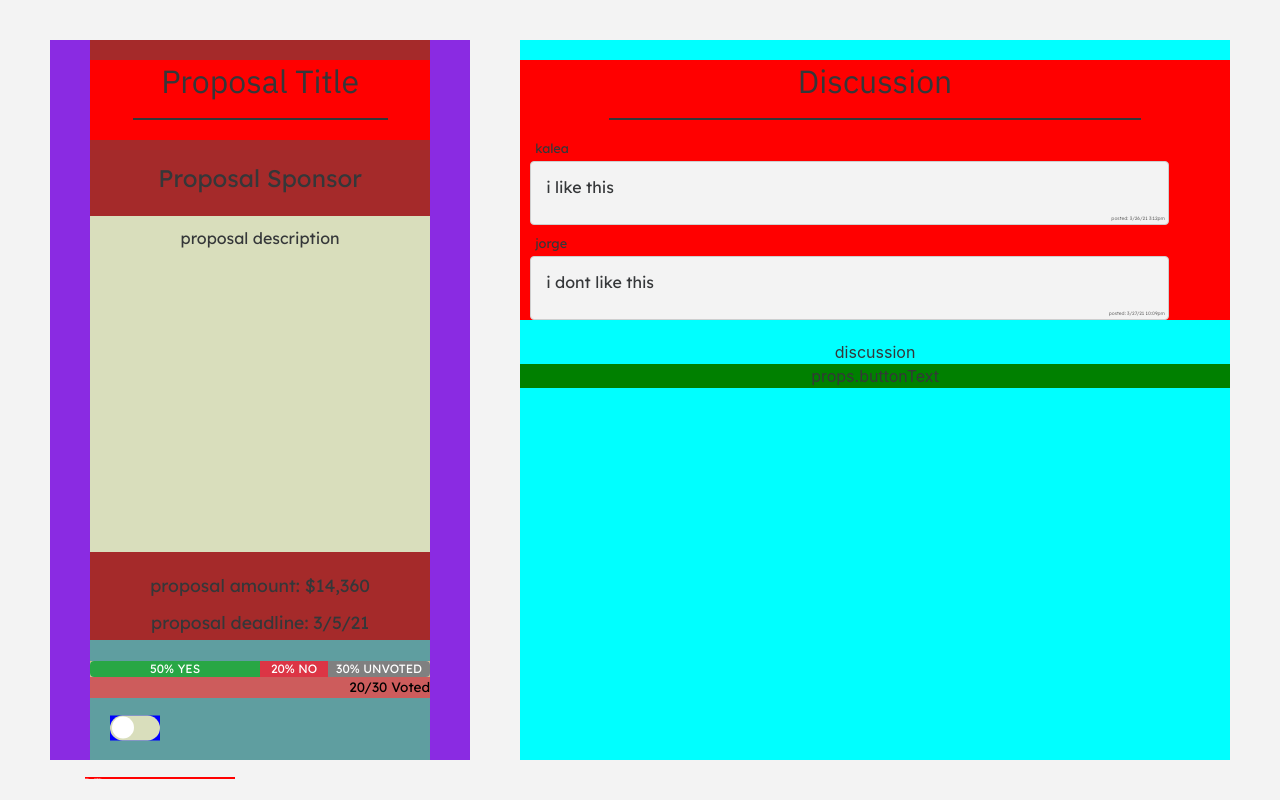
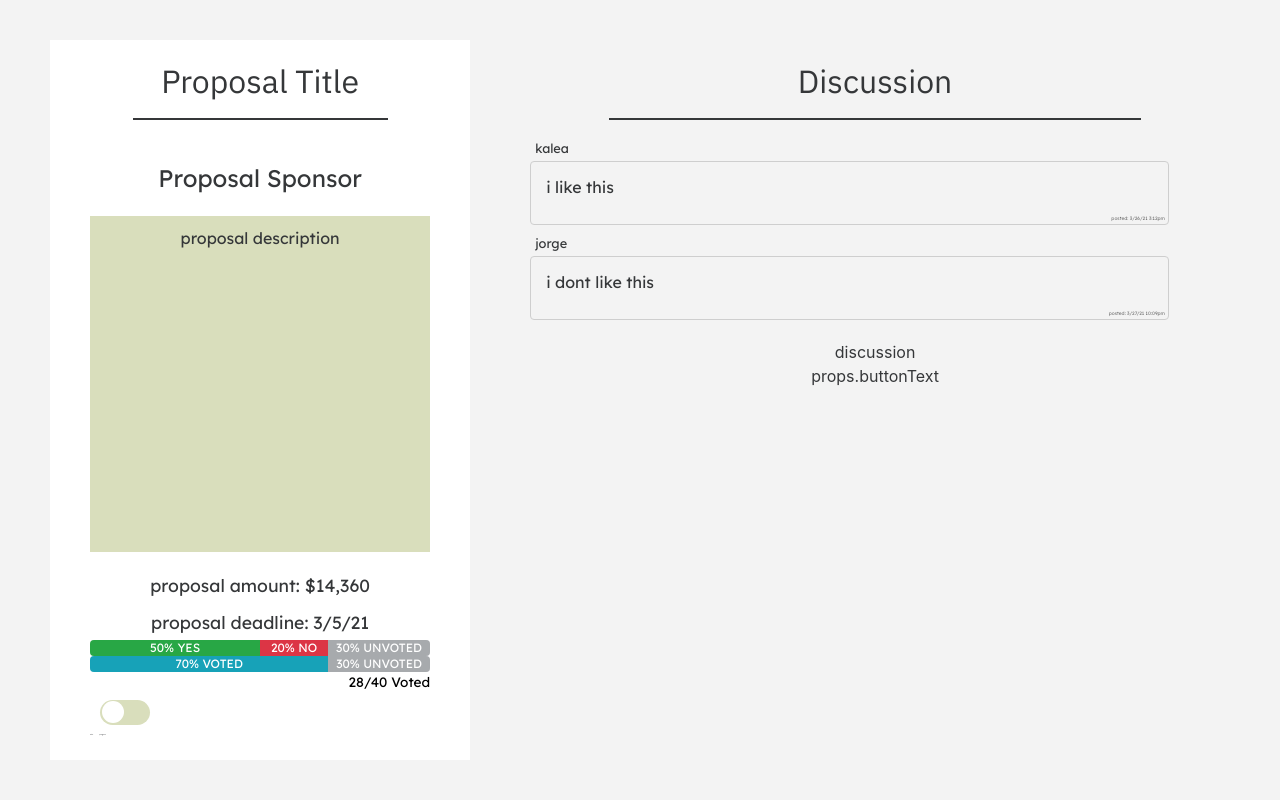
Before and after one commit to codebase-berkeley/tgif-voting-portal, a React (Create React App) app in the folder client/: page / in a window 1280 px wide. Built offline with nearby package versions, Linux system fonts and the light colour scheme.

Commit message:
Hooked up toggle button to switch between rendering voting buttons and rendering progress bars for admins

```diff
--- a/client/src/pages/proposalDetails/ProposalButton.css
+++ b/client/src/pages/proposalDetails/ProposalButton.css
@@ -1,3 +1,3 @@
 .proposalButton {
-    background: green;
+    /* background: green; */
 }
--- a/client/src/pages/proposalDetails/ProposalDetails.css
+++ b/client/src/pages/proposalDetails/ProposalDetails.css
@@ -11,7 +11,7 @@
 
 .proposalLeft{
     background-color: white;
-    background-color: blueviolet;
+    /* background-color: blueviolet; */
     width: 35%;
     height: 90%;
     bottom: 10px;
@@ -25,7 +25,7 @@
 }
 
 .proposalSummary{
-    background-color: brown;
+    /* background-color: brown; */
     height: 100%;
     width: 100%;
     display: flex;
@@ -55,7 +55,7 @@
 }
 
 .proposalTitle{
-    background: red;
+    /* background-color: red; */
     width: 100%;
     font: 2em 'IBM Plex Sans', sans-serif;
     color: var(--black);
@@ -91,10 +91,10 @@
 }
 
 .proposalDescription {
+    background: var(--mutedGreen);
     color: var(--black);
     height: 100%;
     width: 100%;
-    background: var(--mutedGreen);
     font-family: 'Lexend Deca', sans-serif;
     padding: 10px;
     margin: 20px 0px 20px 0px;
@@ -102,19 +102,10 @@
 }
 
 .proposalConditional {
-    background-color: cadetblue;
+    /* background-color: cadetblue; */
     width: 100%;
     display: flex;
     flex-direction: column;
-    align-items: center;
-}
-
-.progressBarsFrame {
-    background-color: burlywood;
-    color: black;
-    width: 100%;
-    font-family: 'Lexend Deca', sans-serif;
-    position: relative;
 }
 
 .progressBarYesNoUnvoted {
@@ -122,7 +113,7 @@
 }
 
 .amountVotedLabel {
-    background-color: indianred;
+    /* background-color: indianred; */
     text-align: right;
     font-size: 0.85em;
     /* position: relative;
@@ -131,11 +122,11 @@
 }
 
 .bg-customProgressBarUnvoted {
-    background-color: gray!important;
+    background: #a7aaad!important;
 }
 
 .discussion{
-    background-color: aqua;
+    /* background-color: aqua; */
     width: 60%;
     height: 90%;
     bottom: 10px;
@@ -144,12 +135,39 @@
     color: var(--black);
 }
 
-.discussionTitle{
-    background: red;
+.discussionTitle {
+    /* background-color: red; */
     width: 100%;
     font: 2em 'IBM Plex Sans', sans-serif;
     color: var(--black);
     margin: 20px 0px 20px 0px;
+}
+
+.adminToggleView {
+    height: 100%;
+    width: 100%;
+}
+
+.progressFrame {
+    /* background-color: burlywood; */
+    color: black;
+    font-family: 'Lexend Deca', sans-serif;
+    position: relative;
+}
+
+.adminVotingButtonsFrame {
+    /* background-color: chartreuse; */
+    display: flex;
+    align-items: center;
+    justify-content: center;
+}
+
+.switchFrame {
+    /* background-color: darkorange; */
+    display: flex;
+    flex-direction: column;
+    width: 100%;
+    height: 100%;
 }
 
 /* .switchContainer {
@@ -157,16 +175,17 @@
     width: 500px;
     height: 100px;
 } */
-.labels {
+
+.toggleLabels {
+    /* background-color: red; */
     display: flex;
-    position: relative;
+    /* position: relative; */
     width: 150px;
     /* height: 30px; */
     right: 100px;
     bottom: 3000px;
-    background: red;
     /* font: 10px; */
-    color: white;
+    color: var(--black);
     top: 40px;
 }
 .toggleLeft {
@@ -182,22 +201,20 @@
     font-size: 0.1em;
 }
 
-.switch {
-    background: blue;
+.toggleContainer {
+    /* background-color: blue; */
     position: relative;
-    right: 100px;
-    top: 30px;
+    top: 0px;
+    left: 10px;
     /* background-color: indigo; */
     position: relative;
     display: inline-block;
     width: 50px;
     height: 25px;
-    transform: translate(-50%, -50%);
   }
 
-  input {
-    position: absolute;
-    /* background: red; */
+ .propDetailsToggle {
+    position: relative;
     width: 100%;
     cursor: pointer;
     outline: none;
--- a/client/src/pages/proposalDetails/ProposalDetails.js
+++ b/client/src/pages/proposalDetails/ProposalDetails.js
@@ -2,16 +2,17 @@ import './ProposalDetails.css';
 import ProgressBar from 'react-bootstrap/ProgressBar';
 import DiscussionPost from './DiscussionPost.js';
 import ProposalButton from './ProposalButton.js';
+import React, { useState } from 'react';
 
 var IS_ADMIN = true;
 var DEADLINE = '3/5/21';
 var AMOUNT = 14360;
 
-var TOTAL_MEMBERS = 60;
-var AMOUNT_VOTED = 84;
+var TOTAL_MEMBERS = 40;
+var AMOUNT_VOTED = 28;
 var PERCENT_YES = 50;
 var PERCENT_NO = 20;
-var PERCENT_UNVOTED = 30;
+var PERCENT_UNVOTED = (TOTAL_MEMBERS - AMOUNT_VOTED) / TOTAL_MEMBERS * 100;
 
 var DUMMY_USER1 = 'kalea';
 var DUMMY_USER2 = 'jorge';
@@ -38,46 +39,74 @@ function amountToDollarString(amount) {
 }
 
 function ConditionalProposalRender(isAdmin) {
-  if (isAdmin) {
+
+  var VOTE_VALUE = false;
+  var PROGRESS_VALUE = !VOTE_VALUE;
+
+  function checkboxTest() {
+    // var toggle = document.getElementById("propDetailsToggle");
+    // if (toggle.checked) {
+    //   console.log("show me progress bars");
+    // } else {
+    //   console.log("show me voting buttons");
+    // }
+  }
+
+  const [showProgress, setToggleView] = useState(VOTE_VALUE);
+  const toggle =
+                <div className="switchFrame">
+                          <label class="toggleContainer">
+                            <input type="checkbox" name="adminView" id="propDetailsToggle" value="true" onClick={() => setToggleView(!showProgress)}/>
+                            <span class="slider round"></span>
+                          </label>
+                          <div className="toggleLabels">
+                            <div className="toggleLeft">vote&nbsp;&nbsp;&nbsp;&nbsp;&nbsp;&nbsp;&nbsp;&nbsp;&nbsp;&nbsp;&nbsp;&nbsp;&nbsp;&nbsp;</div>
+                            <div className="toggleRight">progress</div>
+                          </div>
+                </div>;
+
+    /* Returns progress bars if admin toggle is set to "progress" and
+    admin voting buttons if set to "vote" */
+    function ToggleComponents(showProgress) {
+      if (showProgress == VOTE_VALUE) {
         return (
-      <div className='progressBarsFrame'>
+          <div className='progressFrame adminToggleView'>
             <ProgressBar className='progressBarYesNoUnvoted'>
               <ProgressBar className='progressBarPercentYes' variant='success' now={PERCENT_YES} label={`${PERCENT_YES}% YES`} key={1}/>
               <ProgressBar className='progressBarPercentNo' variant='danger' now={PERCENT_NO} label={`${PERCENT_NO}% NO`} key={2}/>
               <ProgressBar className='progressBarPercentUnvoted' variant='customProgressBarUnvoted' now={PERCENT_UNVOTED} label={`${PERCENT_UNVOTED}% UNVOTED`} key={3}/>
             </ProgressBar>
+
+            <ProgressBar className="progressBarPercentVotedUnvoted">
+              <ProgressBar className='progressBarPercentVoted' variant='info' now={PERCENT_YES + PERCENT_NO} label={`${PERCENT_YES + PERCENT_NO}% VOTED`} key={1}/>
+              <ProgressBar className='progressBarPercentUnvoted2' variant='customProgressBarUnvoted' now={PERCENT_UNVOTED} label={`${PERCENT_UNVOTED}% UNVOTED`} key={2}/>
+            </ProgressBar>
             <div className='amountVotedLabel'>
-          20/30 Voted
+              {`${AMOUNT_VOTED}/${TOTAL_MEMBERS} Voted`}
             </div>
           </div>);
       } else {
-    return <div>voting buttons</div>;
+        return (
+          <div className='adminVotingButtonsFrame adminToggleView'>
+            admin voting buttons
+          </div>
+        );
       }
     }
 
-/** we need this to set a global var? with useState? */
-function ConditionalToggleRender(isAdmin) {
+  /* Returned html for ConditionalProposalRender */
   if (isAdmin) {
     return (
-      // <div className="toggle">
-      //   <input type="checkbox" />
-      //   <div className="circle"></div>
-      //   <div className="toggleLeft">vote</div> <div className="toggleRight">progress</div>
-      // </div>
-        <div className="switch_container">
-
-          <label class="switch">
-            <input type="checkbox" name= "" id=""/>
-            <span class="slider round"></span>
-          </label>
-
-          <div className="labels">
-            <div className="toggleLeft">vote&nbsp;&nbsp;&nbsp;&nbsp;&nbsp;&nbsp;&nbsp;&nbsp;&nbsp;&nbsp;&nbsp;&nbsp;&nbsp;&nbsp;</div>
-            <div className="toggleRight">progress</div>
+      <div className='proposalConditional'>
+        {ToggleComponents(showProgress)}
+        {toggle}
       </div>
-
-        </div>
-    )
+    );
+  } else {
+      return (
+        <div className='proposalConditional'>
+          non-admin voting buttons
+        </div>);
   }
 }
 
@@ -95,10 +124,7 @@ function ProposalDetails() {
           <div className="proposalAmount"> proposal amount: {`$${amountToDollarString(AMOUNT)}`}</div>
           <div className="proposalDeadline"> proposal deadline: {DEADLINE} </div>
         </div>
-          <div className='proposalConditional'>
         {ConditionalProposalRender(IS_ADMIN)}
-            {ConditionalToggleRender(IS_ADMIN)}
-          </div>
       </div>
       <div className="discussion">
       <div className="discussionTitle">
```
Lines whose indentation alone changed are shown as unchanged.
